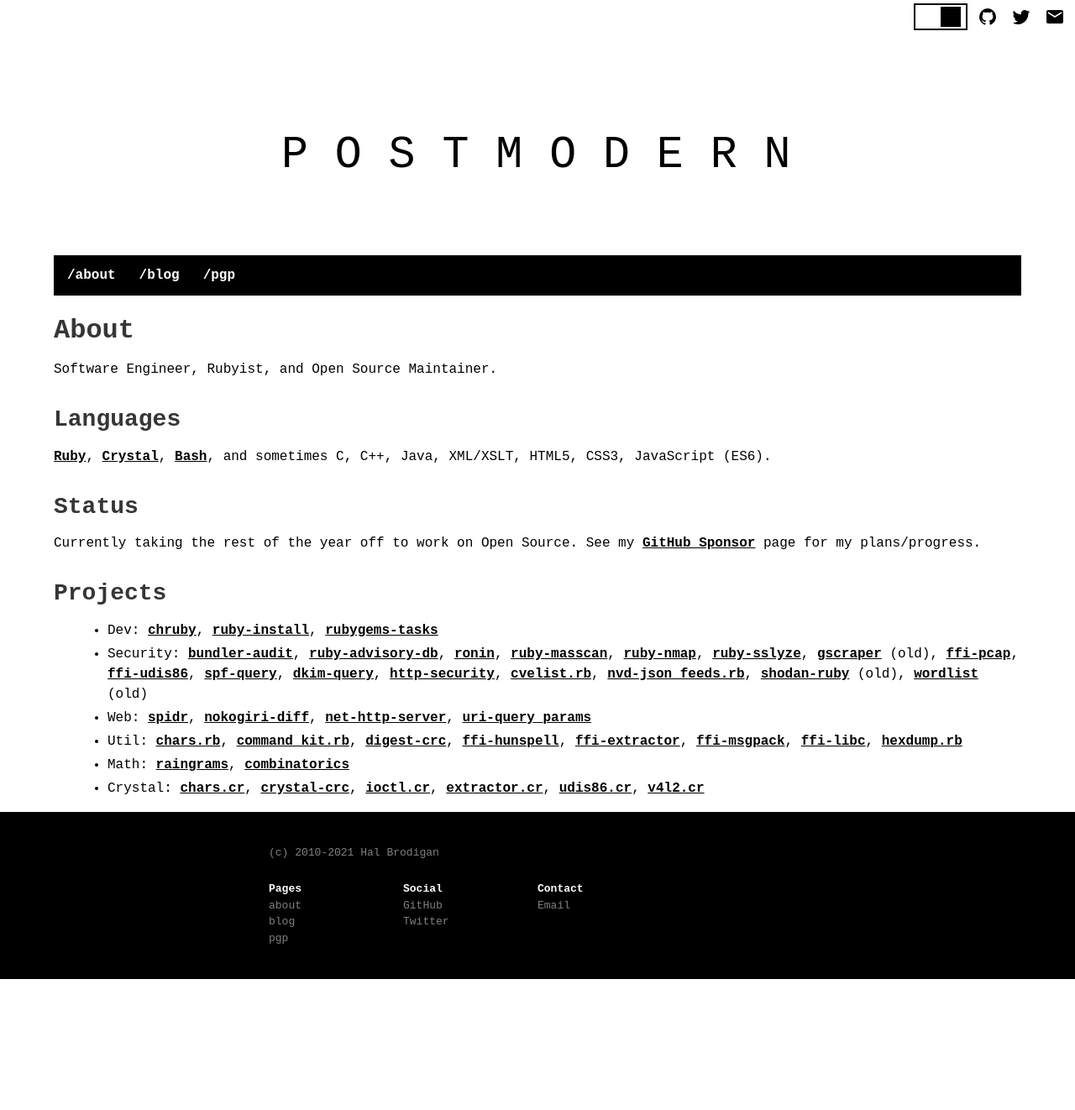
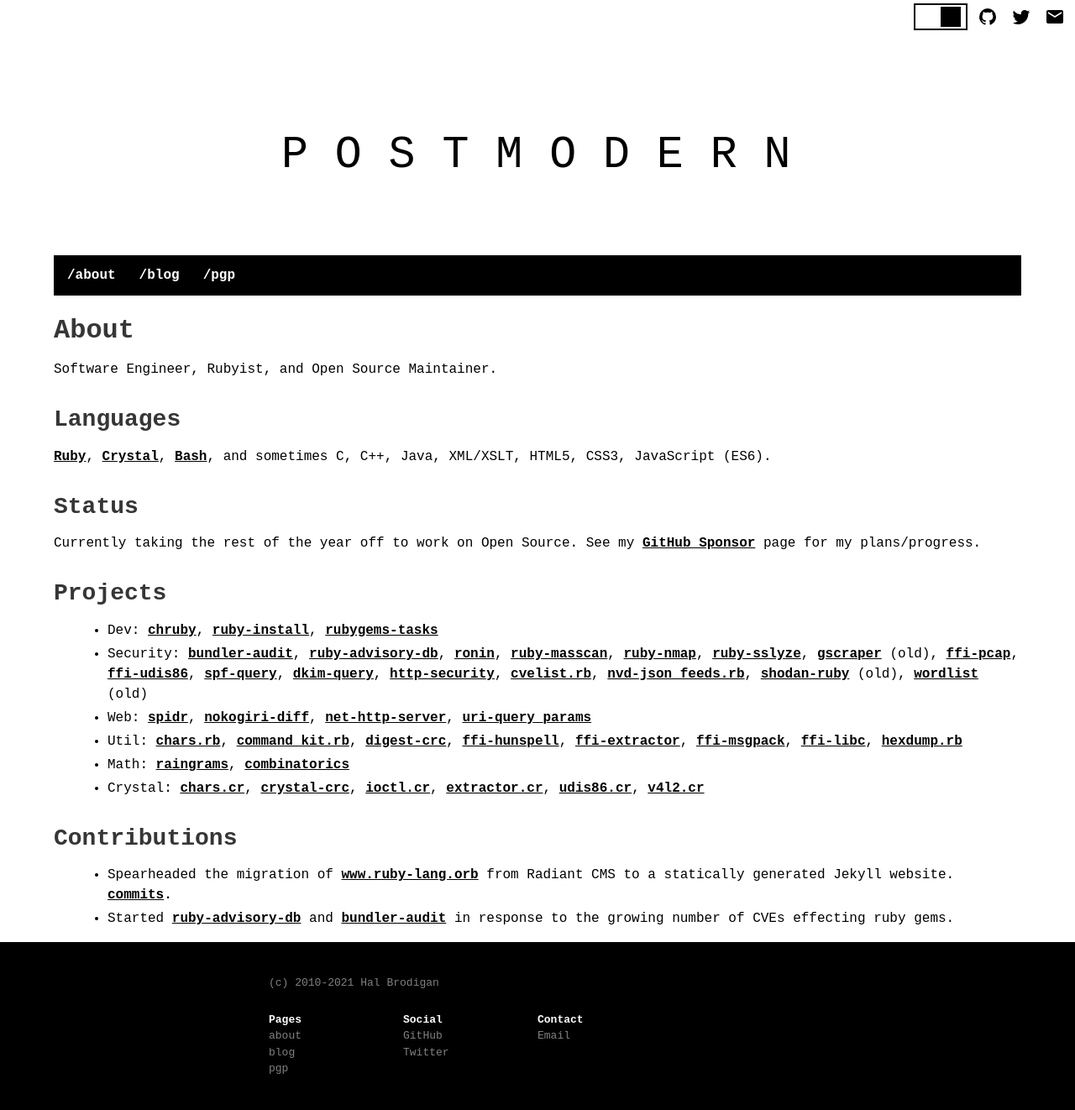
Before and after one commit to postmodern/postmodern.github.io, a Jekyll site: the page built from about/index.md, in a window 1280 px wide. Shown: the whole page at 84% size. Built offline with Jekyll 4.4.1, drawn with Linux system fonts in a browser that asks for light colours; before the commit the page ends 1166 px from its top, so only the background shows below that.

Commit message:
List notable contributions on the About page.

```diff
--- a/about/index.md
+++ b/about/index.md
@@ -29,6 +29,13 @@
   [ffi-extractor], [ffi-msgpack], [ffi-libc], [hexdump.rb]
 * Math: [raingrams], [combinatorics]
 * Crystal: [chars.cr], [crystal-crc], [ioctl.cr], [extractor.cr], [udis86.cr], [v4l2.cr]
+
+## Contributions
+
+* Spearheaded the migration of [www.ruby-lang.orb](https://www.ruby-lang.orb/)
+  from Radiant CMS to a statically generated Jekyll website. [commits](https://github.com/ruby/www.ruby-lang.org/commits?author=postmodern).
+* Started [ruby-advisory-db] and [bundler-audit] in response to the growing
+  number of CVEs effecting ruby gems.
 
 [Ruby]: https://www.ruby-lang.org
 [Crystal]: https://www.ruby-lang.org
```
